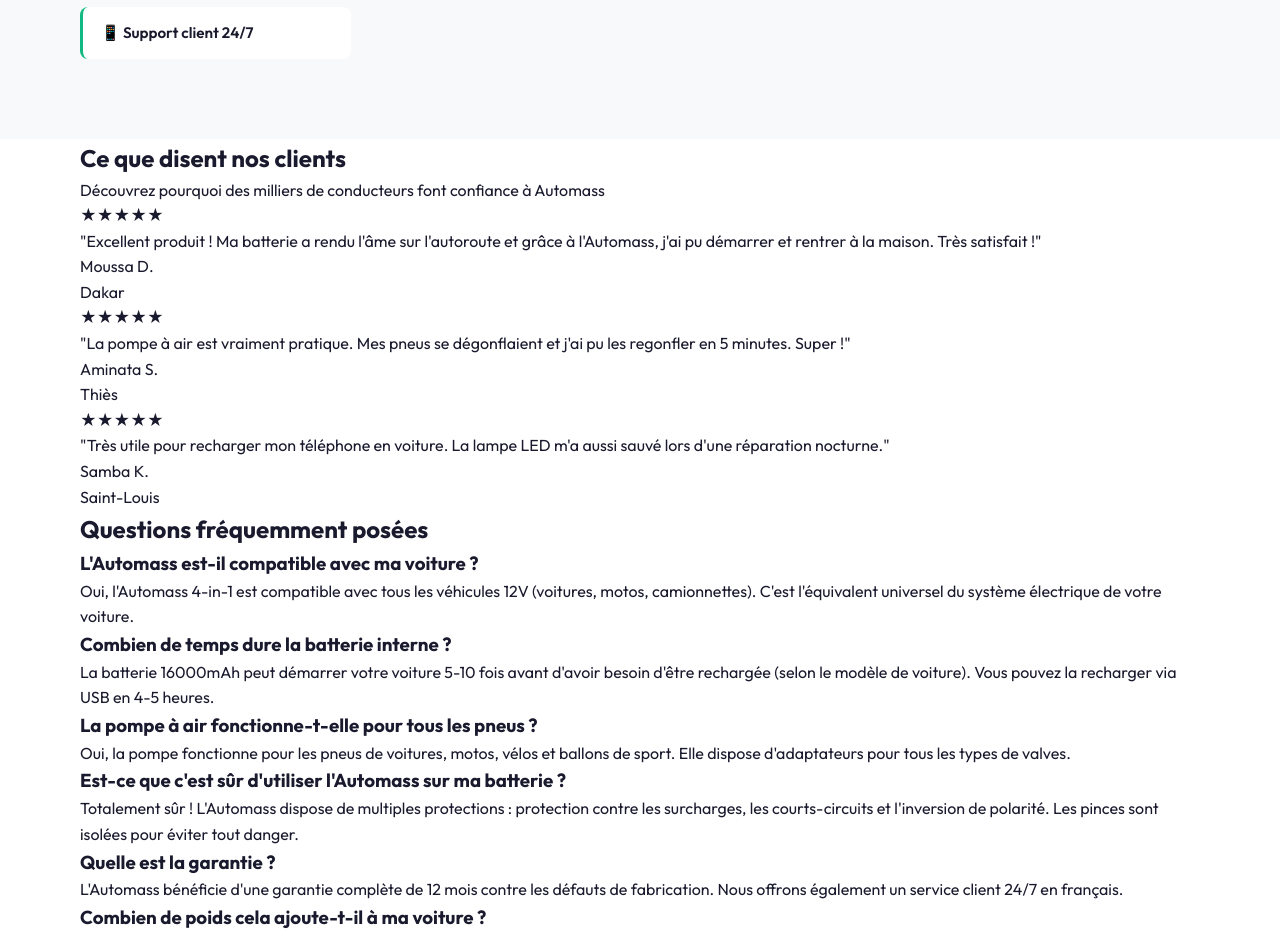
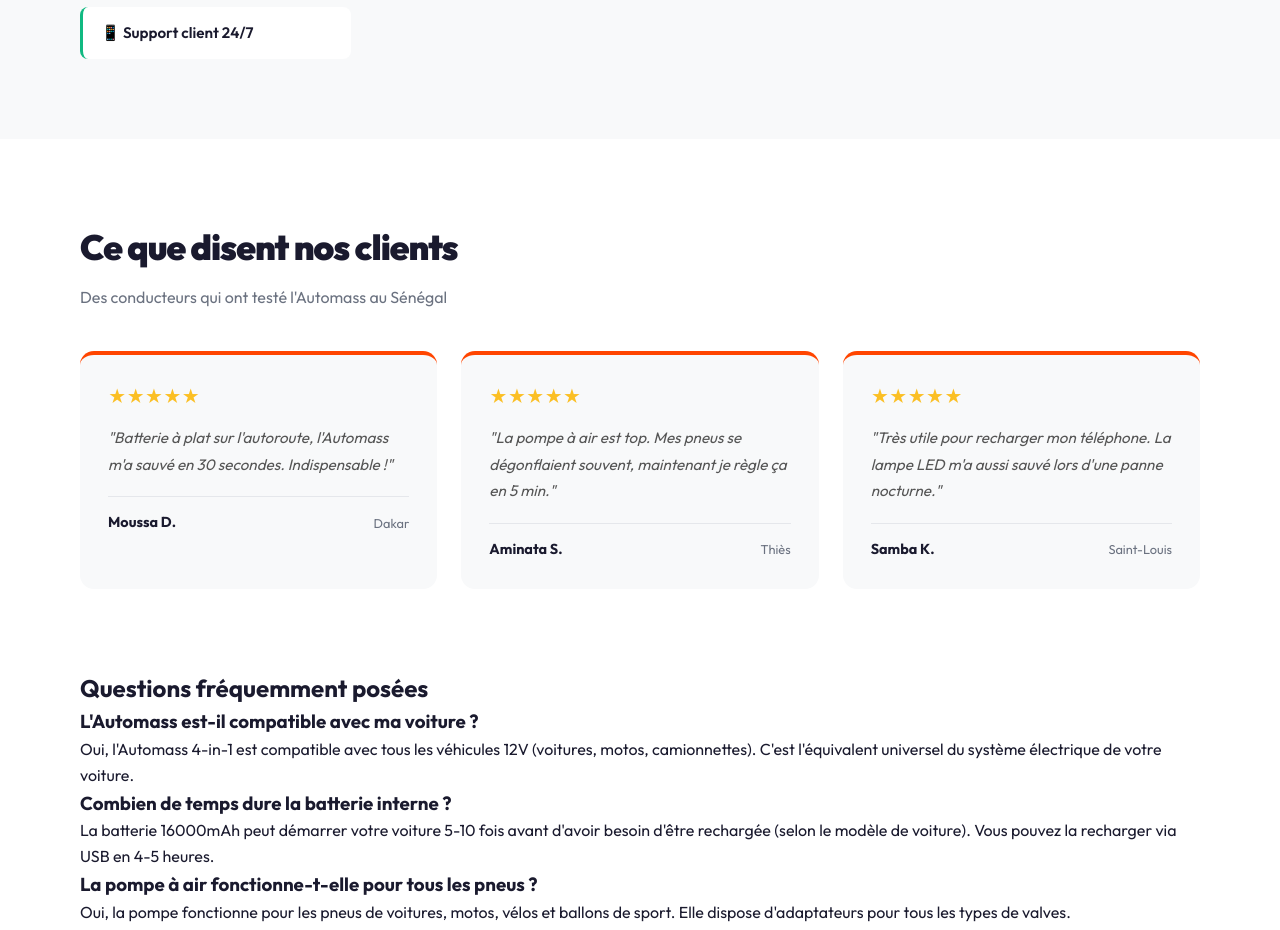
Before and after one commit to elhadjitwentyone/Automass, a Next.js app in the folder automass/: page / in a window 1280 px wide. Shown: the part 1520-2450 px from the top of the page. Built offline with nearby package versions, Linux system fonts and the light colour scheme.

Commit message:
feat: Testimonials Flash Orange

```diff
--- a/automass/src/components/Testimonials.tsx
+++ b/automass/src/components/Testimonials.tsx
@@ -1,45 +1,25 @@
 'use client'
 
 const testimonials = [
-  {
-    name: 'Moussa D.',
-    location: 'Dakar',
-    text: 'Excellent produit ! Ma batterie a rendu l\'âme sur l\'autoroute et grâce à l\'Automass, j\'ai pu démarrer et rentrer à la maison. Très satisfait !',
-    rating: 5,
-  },
-  {
-    name: 'Aminata S.',
-    location: 'Thiès',
-    text: 'La pompe à air est vraiment pratique. Mes pneus se dégonflaient et j\'ai pu les regonfler en 5 minutes. Super !',
-    rating: 5,
-  },
-  {
-    name: 'Samba K.',
-    location: 'Saint-Louis',
-    text: 'Très utile pour recharger mon téléphone en voiture. La lampe LED m\'a aussi sauvé lors d\'une réparation nocturne.',
-    rating: 5,
-  },
+  { name: 'Moussa D.', location: 'Dakar', text: 'Batterie à plat sur l\'autoroute, l\'Automass m\'a sauvé en 30 secondes. Indispensable !', rating: 5 },
+  { name: 'Aminata S.', location: 'Thiès', text: 'La pompe à air est top. Mes pneus se dégonflaient souvent, maintenant je règle ça en 5 min.', rating: 5 },
+  { name: 'Samba K.', location: 'Saint-Louis', text: 'Très utile pour recharger mon téléphone. La lampe LED m\'a aussi sauvé lors d\'une panne nocturne.', rating: 5 },
 ]
 
 export default function Testimonials() {
   return (
-    <section className="testimonials">
+    <section className="testimonials-b">
       <div className="container">
-        <h2 className="section-title">Ce que disent nos clients</h2>
-        <p className="section-subtitle">Découvrez pourquoi des milliers de conducteurs font confiance à Automass</p>
-
-        <div className="testimonials-grid">
-          {testimonials.map((testimonial, index) => (
-            <div key={index} className="testimonial-card">
-              <div className="stars">
-                {[...Array(testimonial.rating)].map((_, i) => (
-                  <span key={i} className="star">★</span>
-                ))}
-              </div>
-              <p className="testimonial-text">"{testimonial.text}"</p>
-              <div className="testimonial-author">
-                <p className="author-name">{testimonial.name}</p>
-                <p className="author-location">{testimonial.location}</p>
+        <h2 className="section-title-b">Ce que disent nos clients</h2>
+        <p className="section-sub-b">Des conducteurs qui ont testé l'Automass au Sénégal</p>
+        <div className="testimonials-b-grid">
+          {testimonials.map((t, i) => (
+            <div key={i} className="testimonial-b-card">
+              <div className="stars-b-row">{'★'.repeat(t.rating)}</div>
+              <p className="testimonial-b-text">"{t.text}"</p>
+              <div className="testimonial-b-author">
+                <span className="author-b-name">{t.name}</span>
+                <span className="author-b-loc">{t.location}</span>
               </div>
             </div>
           ))}
```
